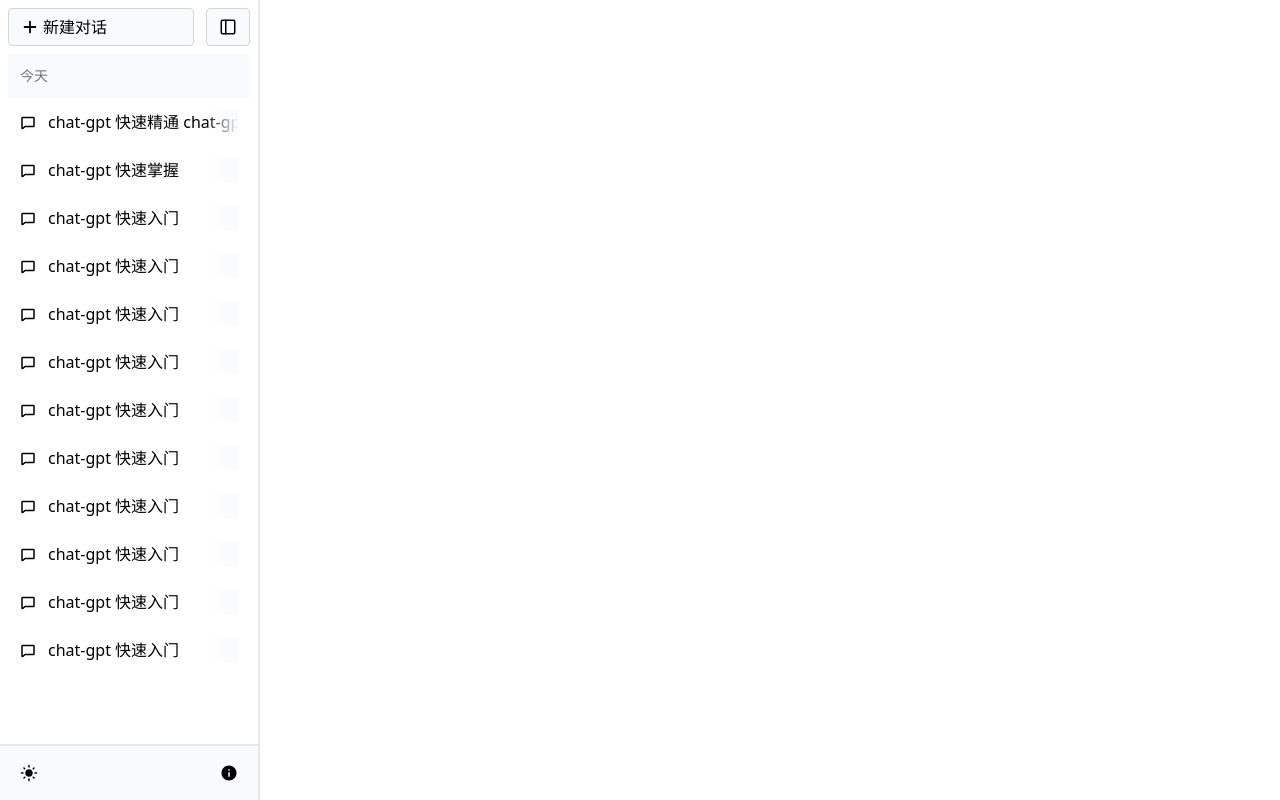
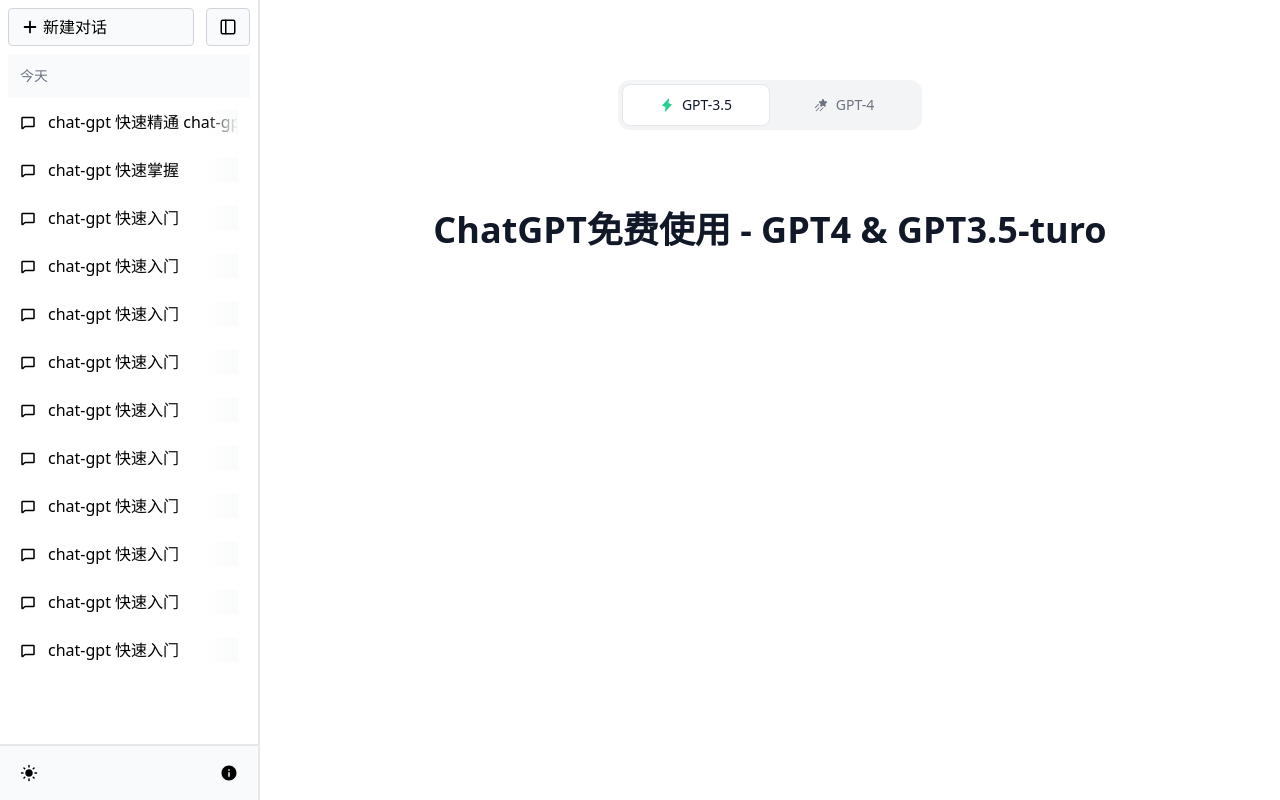
Before and after one commit to Shelden-Hao/heo-gpt, a Next.js app: page / in a window 1280 px wide. Built offline with nearby package versions, Linux system fonts and the light colour scheme.

Commit message:
feat: 首页模型选择按钮实现

```diff
--- /dev/null
+++ b/components/home/Main/Example.tsx
@@ -0,0 +1,5 @@
+export default function Example() {
+    return (
+        <></>
+    );
+}
--- /dev/null
+++ b/components/home/Main/ModelSelect.tsx
@@ -0,0 +1,54 @@
+import {PiLightningFill, PiShootingStarFill} from "react-icons/pi";
+import {useAppContext} from "@/components/AppContext";
+import {ActionType} from "@/reducers/AppReducers";
+
+export default function ModelSelect() {
+    const models = [
+        {
+            id: "gpt-3.5-turbo",
+            name: "GPT-3.5",
+            icon: PiLightningFill
+        },
+        {
+            id: "gpt-4",
+            name: "GPT-4",
+            icon: PiShootingStarFill
+        }
+    ]
+    const {state: {currentModel}, dispatch} = useAppContext();
+    return (
+        <div className='flex bg-gray-100 dark:bg-gray-900 p-1 rounded-xl'>
+            {models.map((item) => {
+                const selected = currentModel === item.id;
+                return (
+                    <button
+                        key={item.id}
+                        onClick={() => {
+                            dispatch({
+                                type: ActionType.UPDATE,
+                                field: "currentModel",
+                                value: item.id
+                            })
+                        }}
+                        className={`group hover:text-gray-900 hover:dark:text-gray-100 flex justify-center items-center space-x-2 py-2.5 min-w-[148px] text-sm font-medium border rounded-lg ${
+                            selected
+                                ? "border-gray-200 bg-white text-gray-900 dark:border-gray-600 dark:bg-gray-700 dark:text-gray-100"
+                                : "border-transparent text-gray-500"
+                        }`}
+                    >
+                        <span
+                            className={`group-hover:text-[#26cf8e] transition-colors duration-100  ${
+                                selected ? "text-[#26cf8e]" : ""
+                            }`}
+                        >
+                            <item.icon/>
+                        </span>
+                        <span className='transition-colors duration-100'>
+                            {item.name}
+                        </span>
+                    </button>
+                )
+            })}
+        </div>
+    );
+}
--- /dev/null
+++ b/components/home/Main/Welcome.tsx
@@ -0,0 +1,17 @@
+import React from 'react';
+import ModelSelect from "@/components/home/Main/ModelSelect";
+import Example from "@/components/home/Main/Example";
+
+function Welcome() {
+    return (
+        <div className='w-full max-w-4xl mx-auto flex flex-col items-center px-4 py-20'>
+            <ModelSelect />
+            <h1 className='mt-20 text-4xl font-bold'>
+                ChatGPT免费使用 - GPT4 & GPT3.5-turo
+            </h1>
+            <Example />
+        </div>
+    );
+}
+
+export default Welcome;
--- a/components/home/Main/index.tsx
+++ b/components/home/Main/index.tsx
@@ -1,9 +1,11 @@
 import Menu from "@/components/home/Main/Menu";
+import Welcome from "@/components/home/Main/Welcome";
 
 export default function Navigation() {
     return (
         <nav className={`relative flex-1 bg-white text-gray-900 dark:bg-gray-800 dark:text-gray-100`}>
             <Menu/>
+            <Welcome />
         </nav>
     );
 }
--- a/reducers/AppReducers.ts
+++ b/reducers/AppReducers.ts
@@ -3,6 +3,7 @@
 export type State = {
     displayNavigation: boolean;
     themeMode: 'light' | 'dark';
+    currentModel: string
 };
 
 export enum ActionType {
@@ -19,13 +20,15 @@
 
 export const initState: State = {
     displayNavigation: true,
-    themeMode: 'light'
+    themeMode: 'light',
+    currentModel: 'gpt-3.5-turbo'
 }
 
 export function reducer(state: State, action: Action) {
     switch (action.type) {
         case ActionType.UPDATE:
-            return { ...state, [action.field]: action.value}
-        default: throw new Error(`Unhandled action type: ${action.type}`)
+            return {...state, [action.field]: action.value}
+        default:
+            throw new Error(`Unhandled action type: ${action.type}`)
     }
 }
```
